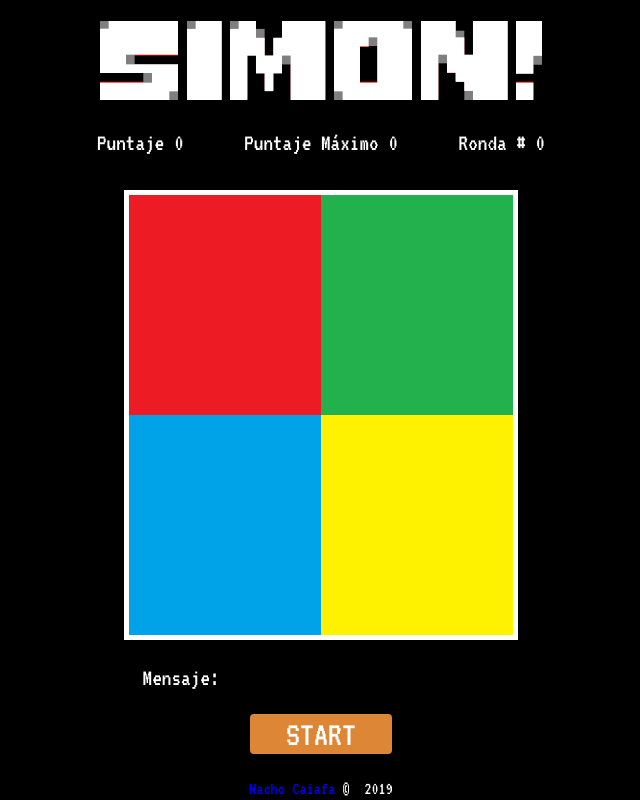
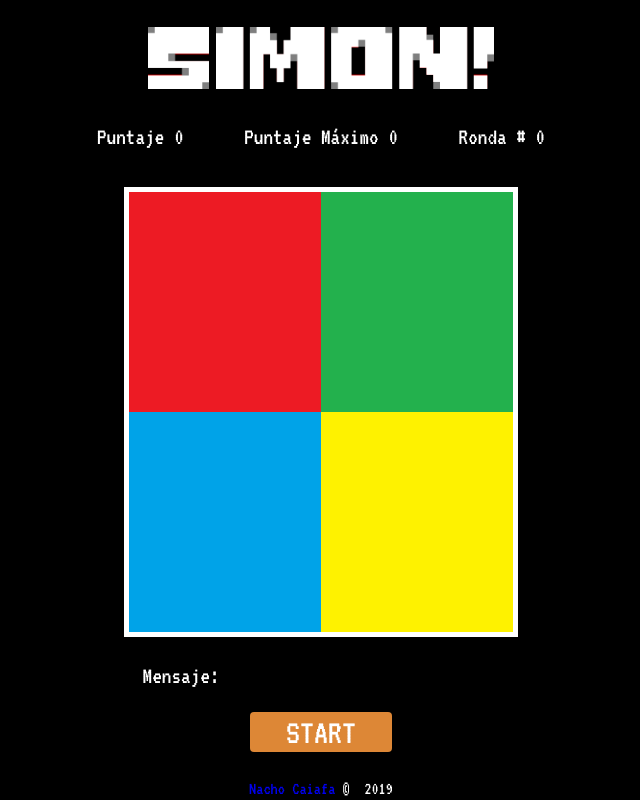
Before and after one commit to NachoKai/simondice, a website: page index.html in a window 1280 px wide. Shown: the whole page, without its empty margins (319-959 px from the left). Drawn offline with Linux system fonts and the light colour scheme; some packages are replaced by stand-ins of ours; a script that the page names is missing.

Commit message:
fix title

```diff
--- a/css/styles.scss
+++ b/css/styles.scss
@@ -181,6 +181,12 @@ footer {
 
 #start:active {
   height: 44px;
+}
+
+.title {
+  padding: 4px;
+  max-width: 100%;
+  max-height: 70px
 }
 
 .button {
--- a/index.html
+++ b/index.html
@@ -20,7 +20,7 @@
   <audio id="audio-wrong" src="sounds/wrong.wav"></audio>
 
   <form class="grid-container" id="form">
-    <div class="row"><img src="img/title.png" alt=""></div>
+    <div class="row"><img class="title" src="img/title.png" alt="Simon!"></div>
     <div class="sector1">
       <div class="puntaje">
         <label for="puntaje" id="plabel">Puntaje</label>
```
Also changed, not shown: css/styles.css, 1 other file.
